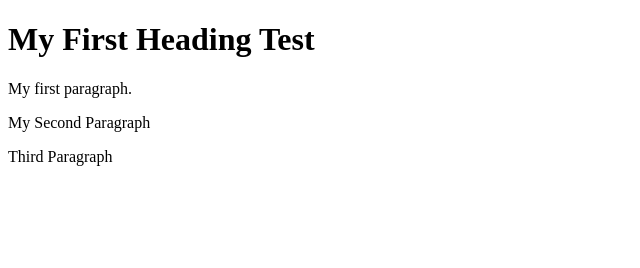
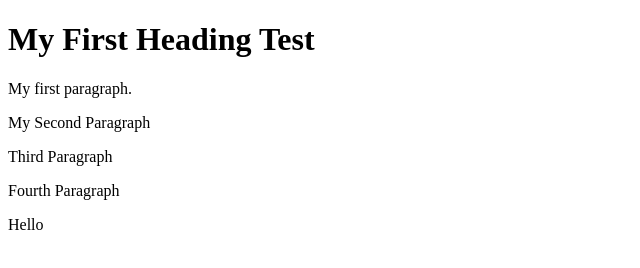
Before and after one commit to NehaQA/GitPractiseWithVSCod, a plain HTML site: page index.html in a window 1280 px wide. Shown: the whole page, without its empty margins (0-640 px from the left). Drawn offline with Linux system fonts and the light colour scheme.

Commit message:
TestFourth

```diff
--- a/index.html
+++ b/index.html
@@ -6,6 +6,8 @@
 <p>My first paragraph.</p>
 <p> My Second Paragraph</p>
 <p> Third Paragraph</p>
+<p> Fourth Paragraph</p>
+<P> Hello</P>
 
 </body>
 </html>
```
